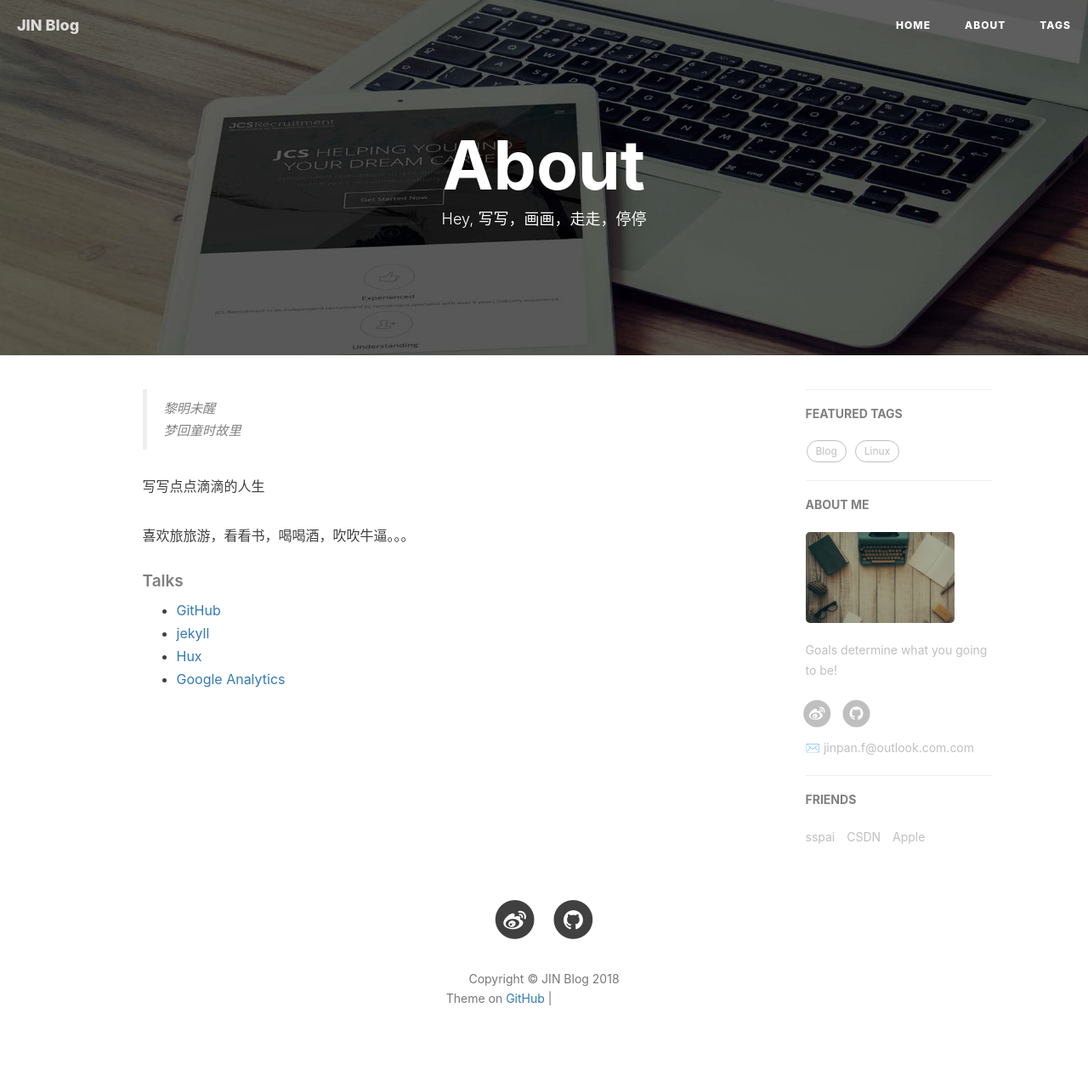
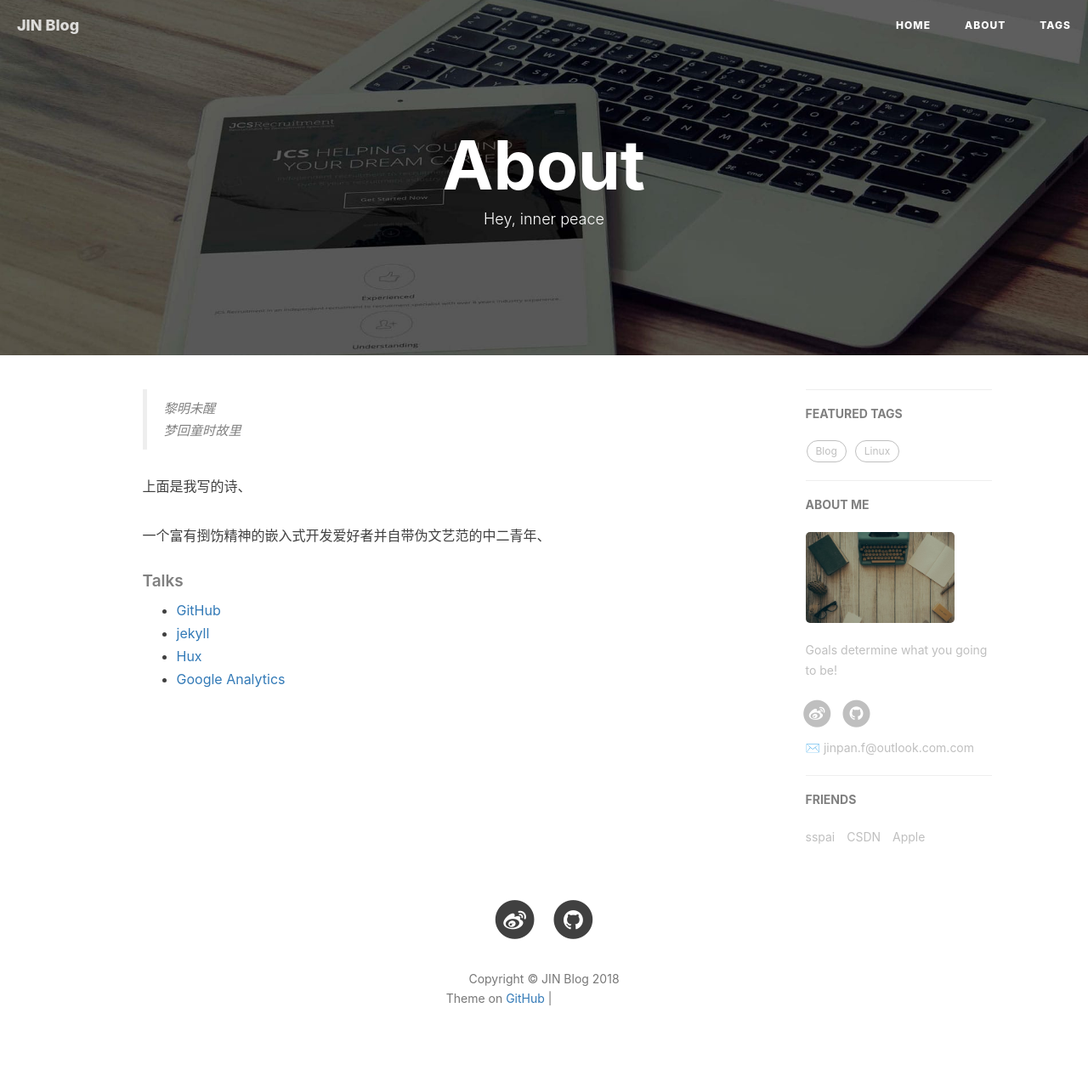
Before and after one commit to CaniculaHub/CaniculaHub.github.io, a Jekyll site: the page built from about.html, in a window 1280 px wide. Shown: the whole page at 85% size. Built offline with Jekyll 4.4.1, drawn with Linux system fonts in a browser that asks for light colours; nearby versions of some CDN libraries; comment, search, counter and statistics services are not loaded; grey boxes are pictures that could not be loaded.

Commit message:
Update about.html

```diff
--- a/about.html
+++ b/about.html
@@ -1,7 +1,7 @@
 ---
 layout: page
 title: "About"
-description: "Hey, 写写，画画，走走，停停"
+description: "Hey, inner peace"
 header-img: "img/post-bg-rwd.jpg"
 ---
 
@@ -18,9 +18,9 @@ header-img: "img/post-bg-rwd.jpg"
     <blockquote><p>黎明未醒 <br>
     梦回童时故里</p></blockquote>
 
-    <p>写写点点滴滴的人生</p>
+    <p>上面是我写的诗、</p>
 
-    <p>喜欢旅旅游，看看书，喝喝酒，吹吹牛逼。。。</p>
+    <p>一个富有捯饬精神的嵌入式开发爱好者并自带伪文艺范的中二青年、</p>
 
 
 
```
